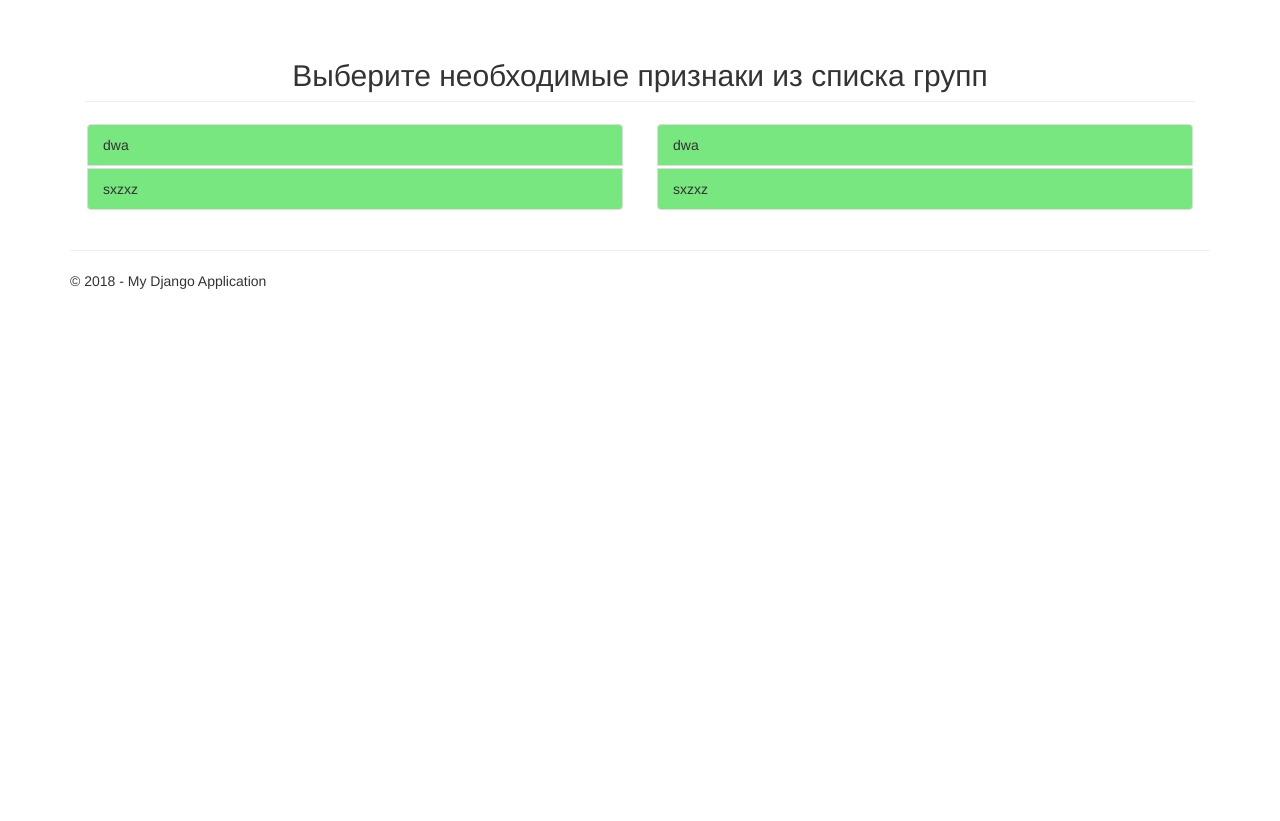
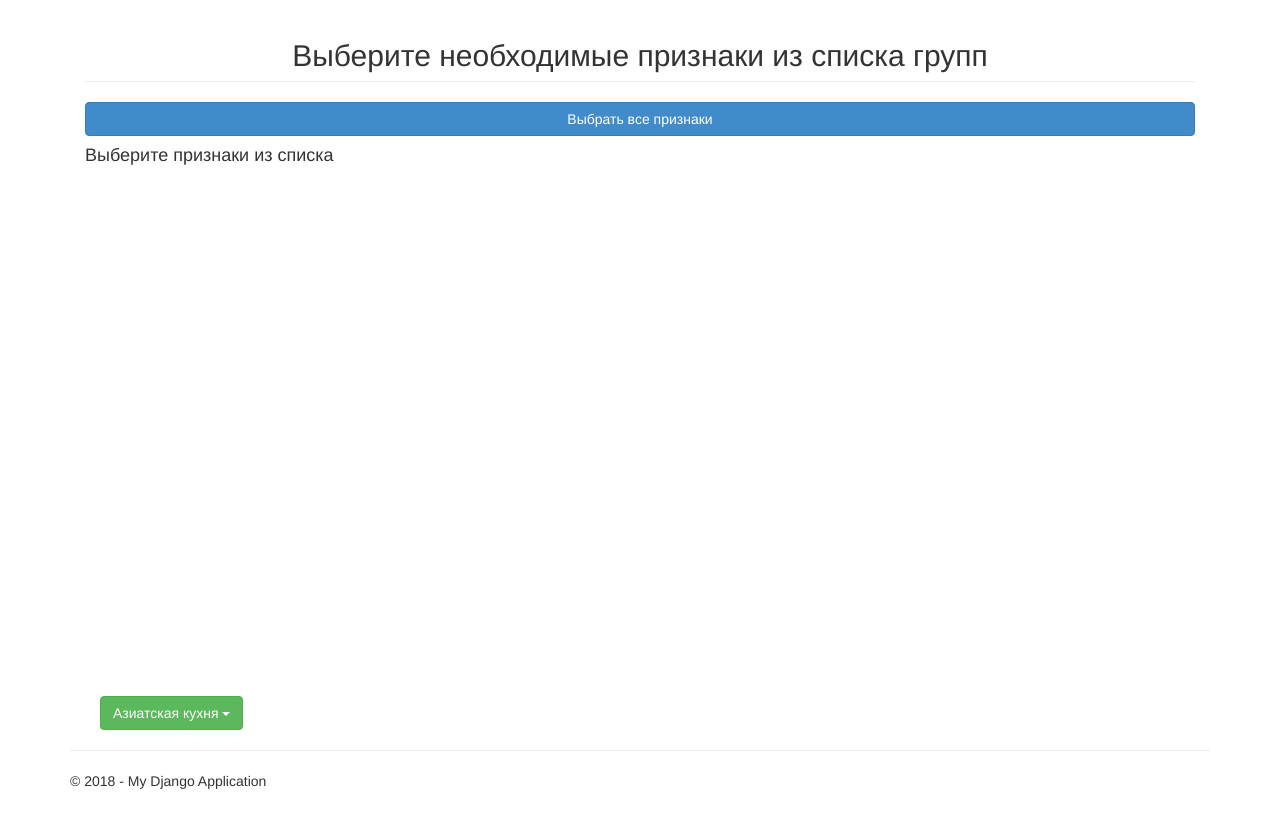
Before and after one commit to TerionGVS5/prototypeExpertSystem-Volcanism, a Django app: page /signs in a window 1280 px wide. Shown: the part 51-872 px from the top of the page. Before the commit the page ends 340 px from the top, so only its background shows below. Run offline with Django 3.2, Linux system fonts and the light colour scheme; data that the repository does not hold is empty; some libraries are stand-ins or nearby versions.

Commit message:
Заготовка для страницы выбор признаков для признаков

```diff
--- a/ExpertSystem/app/static/app/scripts/processSigns.js
+++ b/ExpertSystem/app/static/app/scripts/processSigns.js
@@ -1,10 +1,61 @@
 
-function getSigns() {
-    $.ajax({
-        url: "http://localhost:8000/get_info_sign/"
-    }).done(function (data) {
-        console.log(data);
+$.ajax({
+    url: "http://localhost:8000/get_info_sign/"
+}).done(function (data) {
+    createListSigns(data);
+});
+
+
+function createListSigns(arrSignsInfo) {
+    $("#first-half-signs").html(function () {
+        var content = "",
+            idGroup = 1;
+        content += '<h4 class="margin-top-off margin-bottom-off padding-bottom5px">Выберите признаки из списка</h4>' +
+                   '<ul class="list-group">';
+
+        arrSignsInfo.forEach(function (item, i, arr) {
+            content += '<div class="row row-flex height45_6 padding-bottom5px">' +
+                '<div class="col-xs-9">' +
+                '<li id="group-' + idGroup + '" class="green list-group-item dropdown-toggle">&equiv; ' + item[2] + '</li>' +
+                '<div class="row row-flex">' +
+                '<div id="div-group-' + idGroup + '" class="col-xs-12"></div>' +
+                '<ul class="dropdown-menu"><li>dwadwad</li><li>asdfgh</li><li>zxcvbb</li></ul>'
+                '</div>' +
+                '</div>' +
+                '<div class="col-xs-3">' +
+                '<button type="button" class="btn btn-default btn-block btn-height100" onclick="">Выбрать все из группы</button>' +
+                '</div>' +
+                '<div class="clearfix"></div>' +
+                '</div>';
+            idGroup++;
+        });
+
+        content += '</ul>';
+        return content;
     });
-}
-
-getSigns();
+    /*$("#first-half-signs").html(function () {
+        var content = "";
+        content += '<h4 class="margin-top-off margin-bottom-off padding-bottom5px">Выберите признаки из первой половины списка</h4>' +
+            '<div class="row row-flex padding-bottom5px">' +
+            '<div class="col-xs-12 text-center">' +
+            '<div class="btn-group btn-group-justified padding-bottom5px">' +
+            '<a href="#" class="btn btn-primary" style="margin-right: 5px" onclick="">Выбрать все признаки</a>' +
+            '</div>' +
+            '</div>' +
+            '</div>' +
+            '<ul class="list-group">';
+        arrVolcanoesInfo.forEach(function (item, i, arr) {
+            content += '<div class="row row-flex height45_6 padding-bottom5px">' +
+                '<div class="col-xs-9">' +
+                '<li id="' + item[0] + '" class="green list-group-item">' + item[1] + '</li>' +
+                '</div>' +
+                '<div class="col-xs-3">' +
+                '<button type="button" class="btn btn-block btn-height100" onclick="showDescriptionVolcano(' + item[0] + ')">Описание</button>' +
+                '</div>' +
+                '<div class="clearfix"></div>' +
+                '</div>';
+        });
+        content += '</ul>';
+        return content;
+    });*/
+} // Формирование списка признаков
--- a/ExpertSystem/app/templates/app/signs.html
+++ b/ExpertSystem/app/templates/app/signs.html
@@ -12,20 +12,29 @@
                 <h2 id="test" class="text-center page-header">Выберите необходимые признаки из списка групп</h2>
             </div>
         </div>
-        <div class="row row-flex">
-            <div class="col-xs-6">
-               <ul class="list-group">
-                   <li class="green list-group-item margin2px">dwa</li>
-                   <li class="green list-group-item margin2px">sxzxz</li>
-               </ul>
+        <div id="lists-signs">
+            <div class="row row-flex padding-bottom5px">
+                <div class="col-xs-12 btn-group-justified padding-bottom5px">
+                    <a href="#" class="btn btn-primary" style="margin-right: 5px" onclick="">Выбрать все признаки</a>
+                </div>
             </div>
-            <div class="col-xs-6">
-                <ul class="list-group">
-                   <li class="green list-group-item margin2px">dwa</li>
-                   <li class="green list-group-item margin2px">sxzxz</li>
-               </ul>
+            <div class="row row-flex height550px overflow-scroll">
+                <div id="first-half-signs" class="col-xs-12"></div>
+                <div class="clearfix"></div>
             </div>
-            <div class="clearfix"></div>
+        </div>
+        <div>
+            <div class="container">
+                <div class="dropdown">
+                <button class="btn btn-success dropdown-toggle" type="button" data-toggle="dropdown">Азиатская кухня
+    <span class="caret"></span></button>
+    <ul class="dropdown-menu">
+      <li><a href="#">Корейская</a></li>
+      <li><a href="#">Японская</a></li>
+      <li><a href="#">Китайская</a></li>
+    </ul>
+  </div>
+</div>
         </div>
     </div>
 
```
Also changed, not shown: 1 other file.
